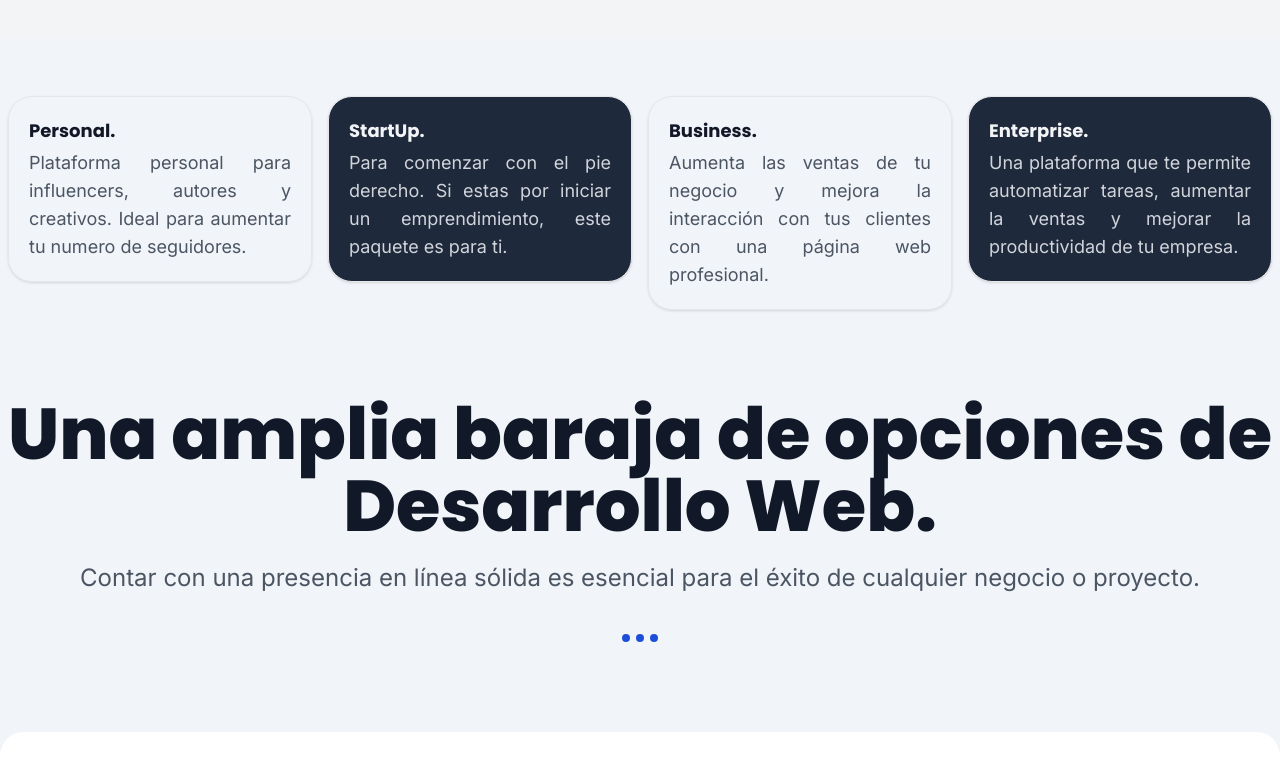
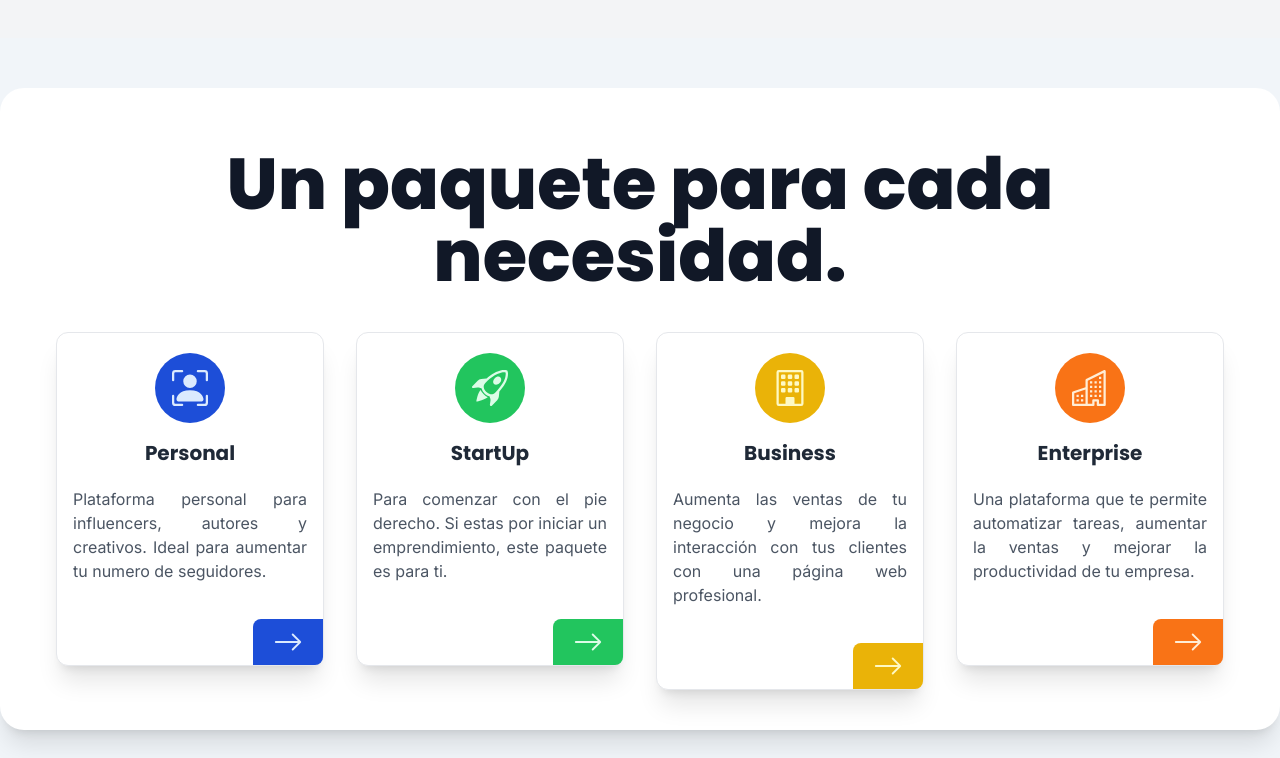
Before and after one commit to carlicdev/reactivo, a Next.js app: page /desarrollo-web in a window 1280 px wide. Shown: the part 556-1314 px from the top of the page. Built offline with nearby package versions, Linux system fonts and the light colour scheme.

Commit message:
fixed web-packages section

```diff
--- /dev/null
+++ b/app/assets/web-services.js
@@ -0,0 +1,37 @@
+const webServices = [
+    {
+        id: 1,
+        title: 'Personal',
+        text: 'Plataforma personal para influencers, autores y creativos. Ideal para aumentar tu numero de seguidores.',
+        icon: 'personal',
+        class: 'bg-blue-700 text-blue-100',
+        link: 'personal-banner'
+    },
+    {
+        id: 2,
+        title: 'StartUp',
+        text: 'Para comenzar con el pie derecho. Si estas por iniciar un emprendimiento, este paquete es para ti.',
+        icon: 'startup',
+        class: 'bg-green-500 text-green-100',
+        link: 'startup-banner'
+    },
+    {
+        id: 3,
+        title: 'Business',
+        text: 'Aumenta las ventas de tu negocio y mejora la interacción con tus clientes con una página web profesional.',
+        icon: 'business',
+        class: 'bg-yellow-500 text-yellow-100',
+        link: 'business-banner'
+    },
+    {
+        id: 4,
+        title: 'Enterprise',
+        text: 'Una plataforma que te permite automatizar tareas, aumentar la ventas y mejorar la productividad de tu empresa.',
+        icon: 'enterprise',
+        class: 'bg-orange-500 text-orange-100',
+        link: 'enterprise-banner'
+    },
+
+];
+
+export default webServices
--- a/app/components/DesarrolloWebSection.js
+++ b/app/components/DesarrolloWebSection.js
@@ -1,65 +1,20 @@
 "use client"
+
+import webServices from "../assets/web-services"
+import Heading from "./Heading"
+import PackageCard from "./PackageCard"
 
 const DesarrolloWebSection = () => {
 
-    const scrollToElement = (el) => {
-        const elementoDestino = document.getElementById(el);
-
-        if (elementoDestino) {
-          elementoDestino.scrollIntoView({
-            behavior: "smooth",
-            block: "nearest",
-          });
-        }
-      };
-
   return (
-    <div className='max-w-7xl w-full mx-auto my-[50px]'>
-        <div className='flex flex-wrap'>
-            <div className='w-full md:w-1/2 lg:w-1/4 p-2'>
-                <div
-                    onClick={() => scrollToElement('personal-banner')}
-                    className='border rounded-3xl p-5 cursor-pointer hover:scale-105 transition-all duration-200 shadow'
-                >
-                    <h2 className='text-gray-900 lg:text-lg mb-1'>Personal.</h2>
-                    <p className='text-gray-600 lg:text-lg text-justify'>
-                    Plataforma personal para influencers, autores y creativos. Ideal para aumentar tu numero de seguidores.
-                    </p>
-                </div>
-            </div>
-            <div className='w-full md:w-1/2 lg:w-1/4 p-2'>
-                <div
-                    onClick={() => scrollToElement('startup-banner')}
-                    className='border rounded-3xl p-5 bg-slate-800 cursor-pointer hover:scale-105 transition-all duration-200 shadow'
-                >
-                    <h2 className='text-gray-100 lg:text-lg mb-1'>StartUp.</h2>
-                    <p className='text-gray-300 lg:text-lg text-justify'>
-                    Para comenzar con el pie derecho. Si estas por iniciar un emprendimiento, este paquete es para ti.
-                    </p>
-                </div>
-            </div>
-            <div className='w-full md:w-1/2 lg:w-1/4 p-2'>
-                <div
-                    onClick={() => scrollToElement('business-banner')}
-                    className='border rounded-3xl p-5 cursor-pointer hover:scale-105 transition-all duration-200 shadow'
-                >
-                    <h2 className='text-gray-900 lg:text-lg mb-1'>Business.</h2>
-                    <p className='text-gray-600 lg:text-lg text-justify'>
-                    Aumenta las ventas de tu negocio y mejora la interacción con tus clientes con una página web profesional.
-                    </p>
-                </div>
-            </div>
-            <div className='w-full md:w-1/2 lg:w-1/4 p-2'>
-                <div
-                    onClick={() => scrollToElement('enterprise-banner')}
-                    className='border rounded-3xl p-5 bg-slate-800 cursor-pointer hover:scale-105 transition-all duration-200 shadow'
-                >
-                    <h2 className='text-gray-100 lg:text-lg mb-1'>Enterprise.</h2>
-                    <p className='text-gray-300 lg:text-lg text-justify'>
-                    Una plataforma que te permite automatizar tareas, aumentar la ventas y mejorar la productividad de tu empresa.
-                    </p>
-                </div>
-            </div>
+    <div className='max-w-7xl mx-auto w-full bg-white shadow-xl rounded-3xl my-[50px] p-10'>
+        <Heading text={'Un paquete para cada necesidad.'} />
+        <div className='flex flex-wrap mt-10'>
+            {
+                webServices.map((item) => (
+                    <PackageCard devPackage={item} key={item.id} />
+                ))
+            }
         </div>
     </div>
   )
--- a/app/components/Navbar.js
+++ b/app/components/Navbar.js
@@ -24,7 +24,7 @@ const Navbar = () => {
   return (
     <div className='w-full'>
       <Modal isOpen={modalOpen} handleModal={handleModal} content={<QuoteForm handleModal={handleModal}/>}/>
-      <div className='max-w-7xl w-full mx-auto bg-white rounded-3xl p-2 lg:px-4 mt-2 lg:mt-4'>
+      <div className='max-w-7xl w-full mx-auto bg-white shadow-xl rounded-3xl p-2 lg:px-4 mt-2 lg:mt-4'>
         <div className='flex py-4 items-center px-2 lg:px-0'>
           <Link href={'/'} className='ml-0 mr-auto'>
             <Logo />
--- /dev/null
+++ b/app/components/PackageCard.js
@@ -0,0 +1,49 @@
+
+import { BsArrowRight, BsPersonBoundingBox, BsRocketTakeoff, BsBuildings, BsBuilding} from 'react-icons/bs'
+
+const PackageCard = ({devPackage}) => {
+
+    const iconMapping = {
+        personal: BsPersonBoundingBox,
+        startup: BsRocketTakeoff,
+        business: BsBuilding,
+        enterprise: BsBuildings
+    }
+
+    const scrollToElement = (el) => {
+        const elementoDestino = document.getElementById(el);
+
+        if (elementoDestino) {
+          elementoDestino.scrollIntoView({
+            behavior: "smooth",
+            block: "nearest",
+          });
+        }
+      };
+
+  return (
+    <div className='w-full md:w-1/2 lg:w-1/4 px-4 my-5 lg:my-0'>
+        <div className='w-full rounded-xl shadow-xl bg-white border'>
+            <div className='flex items-center justify-center mt-5'>
+                <span className={`${devPackage.class} flex items-center justify-center h-[70px] w-[70px] rounded-full text-4xl`}>
+                    {iconMapping[devPackage.icon]()}
+                </span>
+            </div>
+            <div className='flex flex-col p-4'>
+                <h2 className='font-bold text-gray-800 text-xl mb-5 text-center'>{devPackage.title}</h2>
+                <p className='text-gray-600 text-justify mb-5'>{devPackage.text}</p>
+            </div>
+            <div className='flex w-full items-end justify-end'>
+                <button
+                className={`${devPackage.class} px-5 py-2 rounded-tl-lg rounded-br-lg`}
+                onClick={() => scrollToElement(devPackage.link)}
+                >
+                    <BsArrowRight className='text-3xl hover:scale-110 transition-all duration-300'/>
+                </button>
+            </div>
+        </div>
+    </div>
+  )
+}
+
+export default PackageCard
--- a/app/components/ServicesSection.js
+++ b/app/components/ServicesSection.js
@@ -5,7 +5,7 @@ import services from '../assets/services'
 
 const ServicesSection = () => {
   return (
-    <div className='max-w-7xl mx-auto w-full bg-white rounded-3xl my-[50px] p-10'>
+    <div className='max-w-7xl mx-auto w-full bg-white shadow-xl rounded-3xl my-[50px] p-10'>
         <Heading text='¿Cómo podemos ayudarte?' />
         <div className='flex flex-wrap w-full mt-10'>
             {
```
